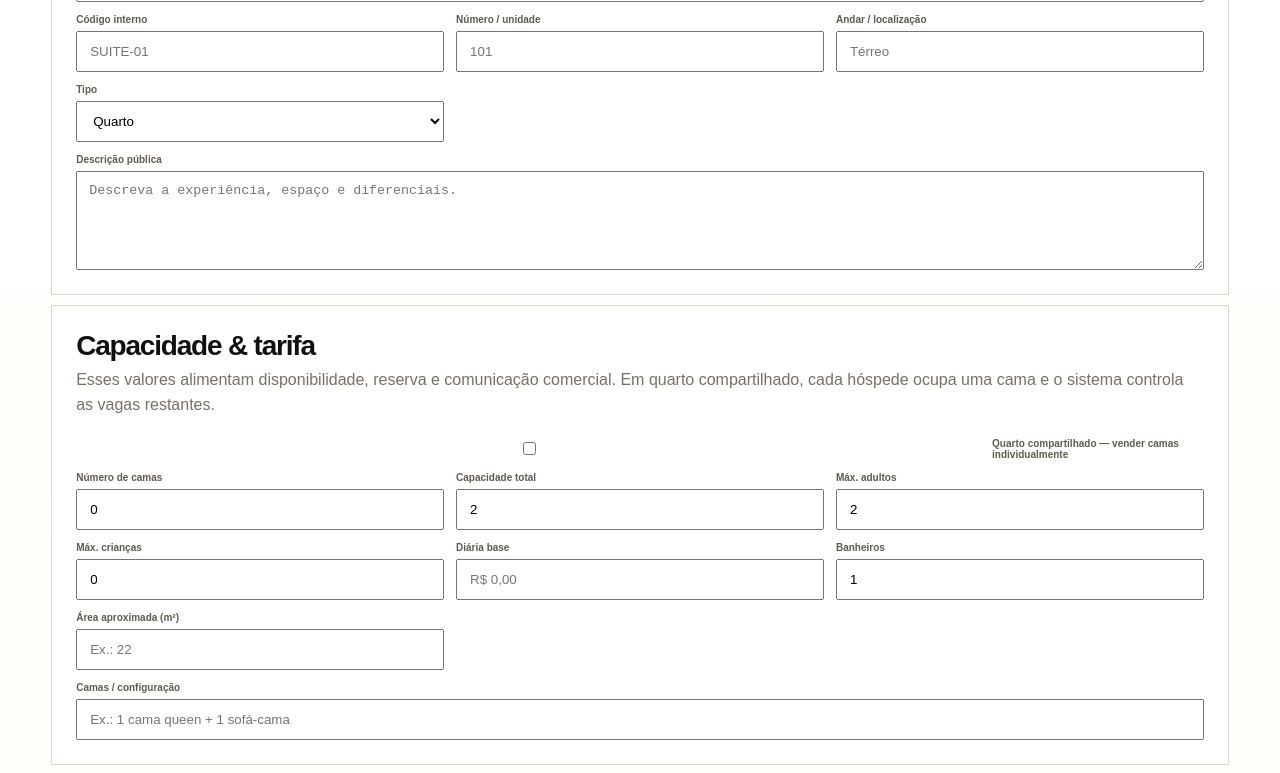
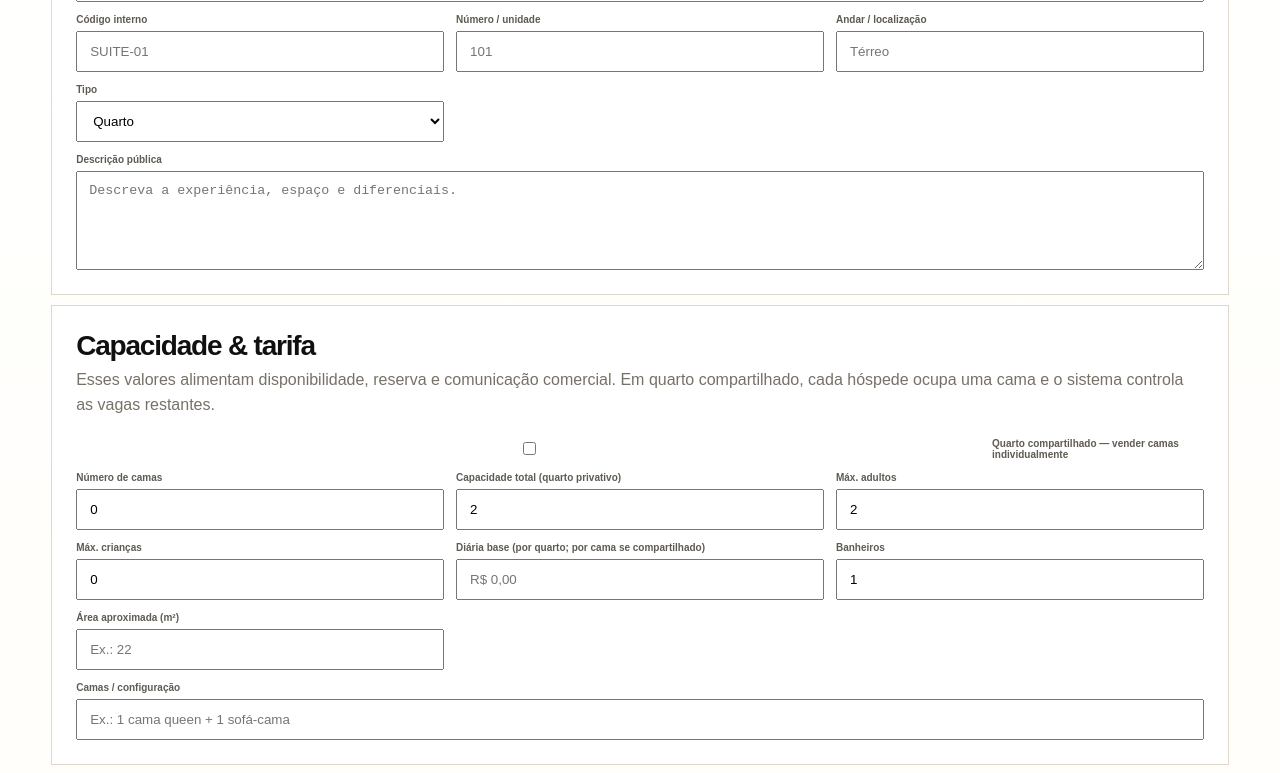
Before and after one commit to EntropiaEKaos/SiteNovoMoriah, a Next.js app: page /admin/hospedagens/nova in a window 1280 px wide. Shown: the part 411-1184 px from the top of the page. Built offline with nearby package versions, Linux system fonts and the light colour scheme; no server answers; the database is empty.

Commit message:
polish: clarify private capacity and shared-bed pricing fields

```diff
--- a/app/admin/hospedagens/accommodation-form.tsx
+++ b/app/admin/hospedagens/accommodation-form.tsx
@@ -104,7 +104,7 @@ export default function AccommodationForm({
         <label>Número de camas
           <input name="bedCount" type="number" min="0" max="50" defaultValue={room?.bedCount??0} placeholder="Ex.: 8"/>
         </label>
-        <label>Capacidade total
+        <label>Capacidade total (quarto privativo)
           <input name="capacity" type="number" min="1" max="50" defaultValue={room?.capacity??2} required/>
         </label>
         <label>Máx. adultos
@@ -113,7 +113,7 @@ export default function AccommodationForm({
         <label>Máx. crianças
           <input name="maxChildren" type="number" min="0" max="30" defaultValue={room?.maxChildren??0} required/>
         </label>
-        <label>Diária base {room?.sharedRoom?"por cama":""}
+        <label>Diária base (por quarto; por cama se compartilhado)
           <input name="price" inputMode="decimal" defaultValue={room?.priceCents==null?"":(room.priceCents/100).toFixed(2)} placeholder="R$ 0,00"/>
         </label>
         <label>Banheiros
```
